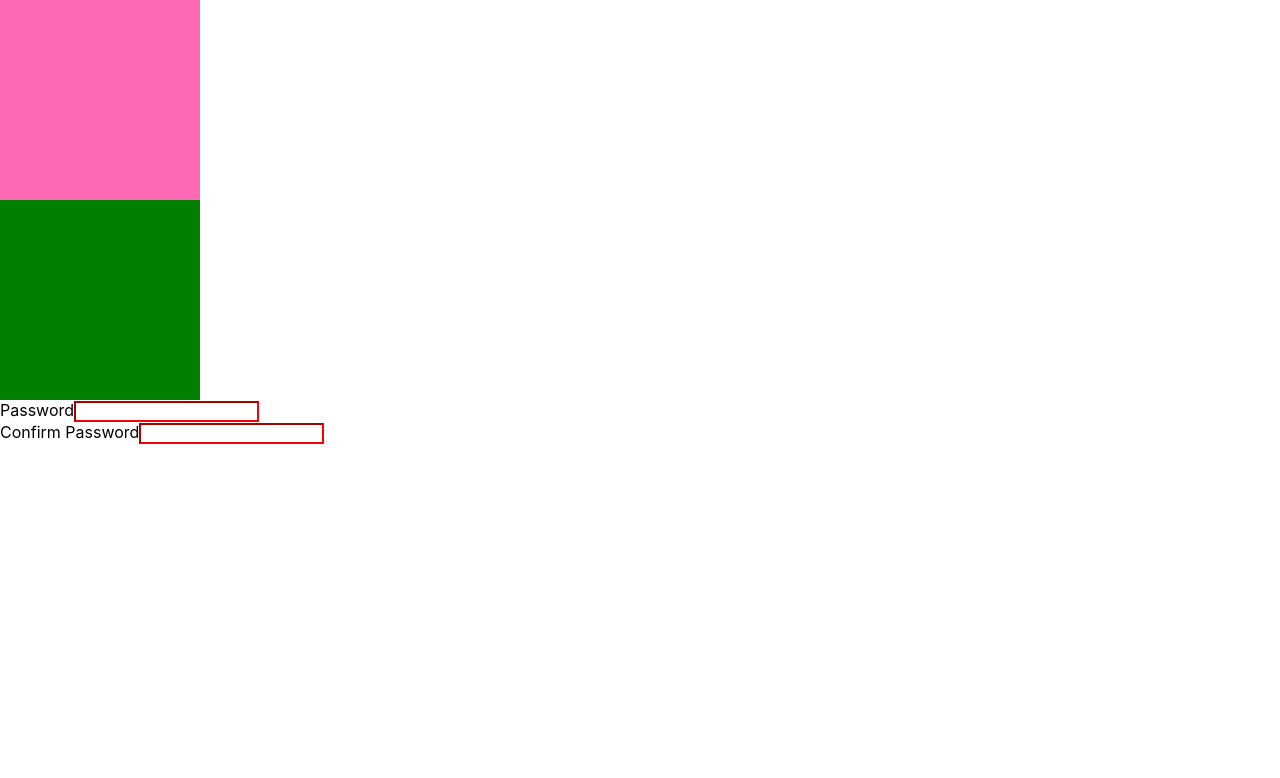
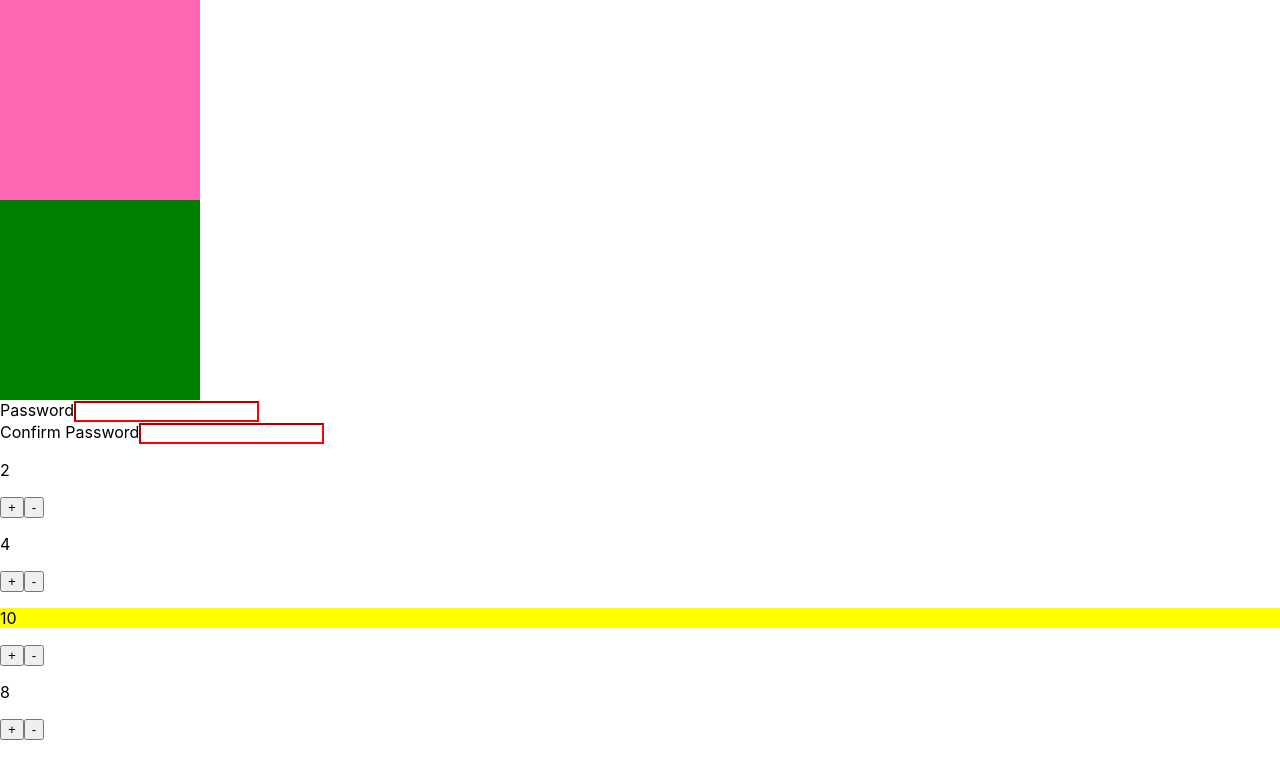
Before and after one commit to Avi-Cohen-Nehemia/week-10--advanced-react, a React (Create React App) app: page / in a window 1280 px wide. Shown: the top 778 px of the page. Built offline with nearby package versions, Linux system fonts and the light colour scheme.

Commit message:
solved 'Max' exercise

```diff
--- a/src/App.js
+++ b/src/App.js
@@ -2,12 +2,20 @@ import React from 'react';
 import './App.css';
 import Squares from './components/Squares/Squares';
 import SignUp from './components/SignUp/SignUp';
+import Max from './components/Max/Max';
 
 function App() {
   return (
     <>
       <Squares />
-      <SignUp />
+
+      <SignUp
+        minimumLength={ 12 }
+      />
+
+      <Max
+        numbers={ [2, 4, 10, 8] }
+      />
     </>
   );
 }
--- /dev/null
+++ b/src/components/Max/Counter.js
@@ -0,0 +1,11 @@
+import React from "react";
+
+const Counter = ({initial, handleIncrease, handleDecrease, highlighted}) => (
+    <div>
+        <p style={{ backgroundColor: highlighted ? "yellow" : null }}>{ initial }</p>
+        <button onClick={ handleIncrease }>+</button>
+        <button onClick={ handleDecrease }>-</button>
+    </div>
+);
+
+export default Counter;
--- /dev/null
+++ b/src/components/Max/Max.js
@@ -0,0 +1,50 @@
+import React, { Component } from "react";
+import Counter from "./Counter";
+
+class Max extends Component {
+
+    constructor(props) {
+
+        super(props);
+
+        this.state = {
+            numbers: this.props.numbers
+        };
+
+        this.increase = this.increase.bind(this);
+        this.decrease = this.decrease.bind(this);
+    }
+
+    increase(index) {
+        let newNumber = [...this.state.numbers];
+        newNumber[index] += 1;
+        this.setState({numbers: newNumber});
+    }
+
+    decrease(index) {
+        let newNumber = [...this.state.numbers];
+        newNumber[index] -= 1;
+        this.setState({numbers: newNumber});
+    }
+
+    render() {
+        const { numbers } = this.state;
+        let max = Math.max(...numbers);
+
+        return(
+            <>
+                {numbers.map((number, index) => (
+                    <Counter
+                        key={ index }
+                        highlighted={ number === max }
+                        initial={ numbers[index] }
+                        handleIncrease={ () => this.increase(index) }
+                        handleDecrease={ () => this.decrease(index) }
+                    />
+                ))}
+            </>
+        );
+    }
+}
+
+export default Max;
--- a/src/components/SignUp/SignUp.js
+++ b/src/components/SignUp/SignUp.js
@@ -32,7 +32,8 @@ class SignUp extends Component {
 
     render() {
         let { password, confirm } = this.state;
-        let error = password.length < 12 || password !== confirm;
+        let { minimumLength } = this.props;
+        let error = password.length < minimumLength || password !== confirm;
 
         return (
             <>
```
